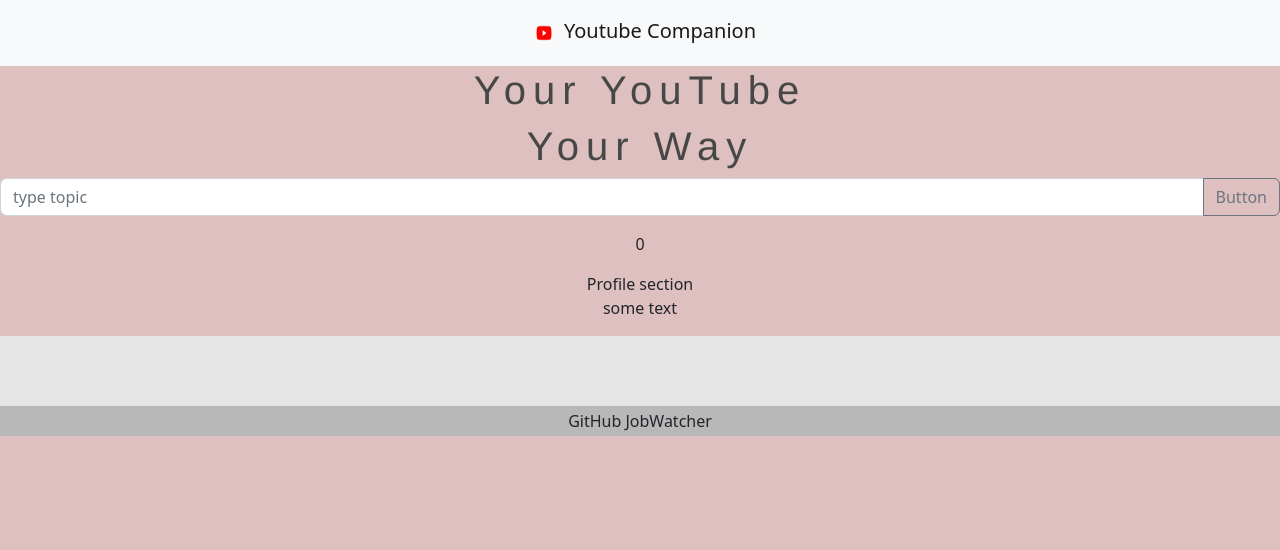
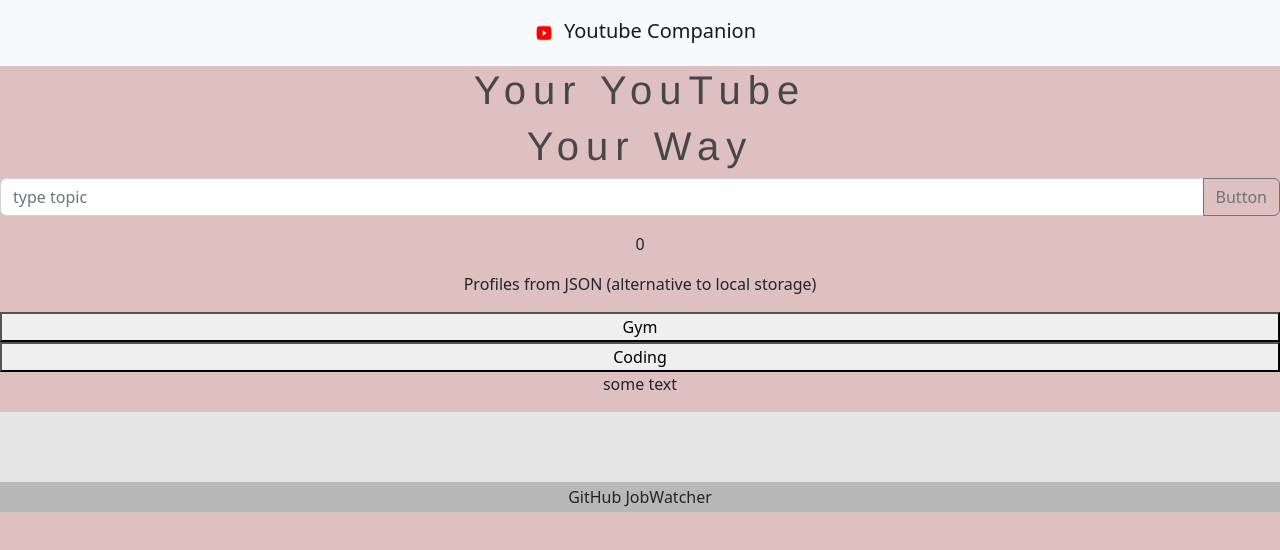
Before and after one commit to RyzaT/youtube-companion, a React (Create React App) app in the folder Companion/: page / in a window 1280 px wide. Shown: the top 550 px of the page. Built offline with nearby package versions, Linux system fonts and the light colour scheme.

Commit message:
adds profile JSON, reads profile data

```diff
--- a/Companion/src/Components/Profile/index.js
+++ b/Companion/src/Components/Profile/index.js
@@ -1,9 +1,42 @@
 import React from "react";
+import profiles from '../../Profiles/Profile.json'
 import "./style.css";
+
+// generate buttons for each profile
+  const listItems = profiles.map((d) => <button onClick={() => showlists(d.title)} key={d.title}>{d.title}  </button>);
+
+
+  function showlists(value){
+   // alert(value)
+   // const found = profiles.find(element => element === value);
+   // alert(found)
+    function isCherries(fruit) {
+      return fruit.title === value;
+
+
+  }
+
+
+  let enot = profiles.find(isCherries)
+  alert(value+enot.links.lists)
+
+}
+
+
+
+//console.log((profiles.find(isCherries)));
+
+
+
 
 function Profile() {
   return (
-    <div>Profile section</div>
+    <div>
+      <p>Profiles from JSON (alternative to local storage)</p>
+    <ul className="list-group list-group-flush">
+          {listItems}
+        </ul>
+        </div>
   );
 }
 
--- /dev/null
+++ b/Companion/src/Profiles/Profile.json
@@ -0,0 +1,24 @@
+[
+    {
+        "id": 1,
+        "title": "Gym",
+
+        "links":{
+            "lists":["PLhQCJTkrHOwSX8LUnIMgaTq3chP1tiTut","PLhQCJTkrHOwSX8LUnIMgaTq3chP1tiTut"]
+
+          }
+
+      },
+      {
+        "id": 1,
+        "title": "Coding",
+
+        "links":{
+            "lists":["PLhQCJTkrHOwSX8LUnIMgaTq3chP1tiTut","PLhQCJTkrHOwSX8LUnIMgaTq3chP1tiTut","PLhQCJTkrHOwSX8LUnIMgaTq3chP1tiTut"]
+
+          }
+
+      }
+
+
+]
```
